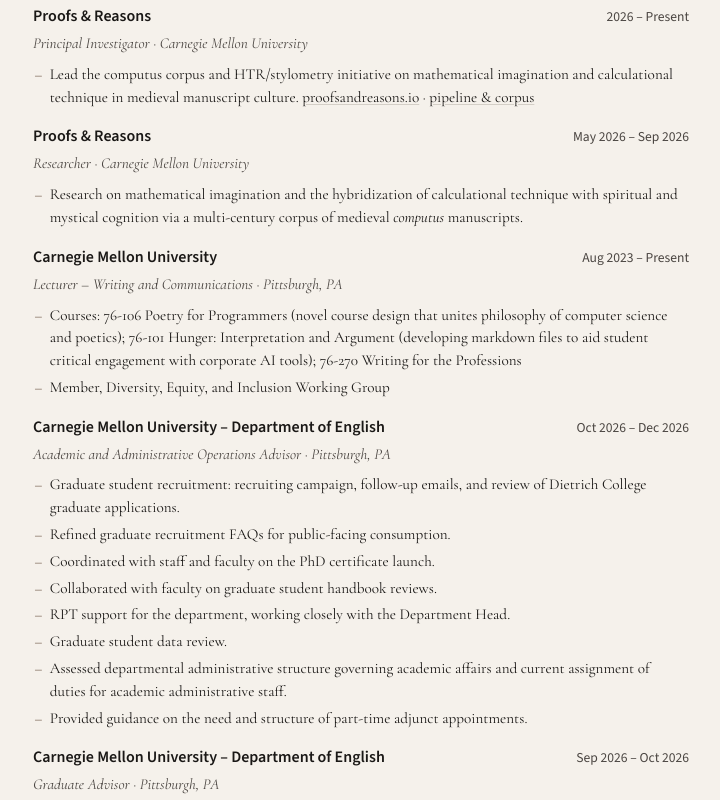
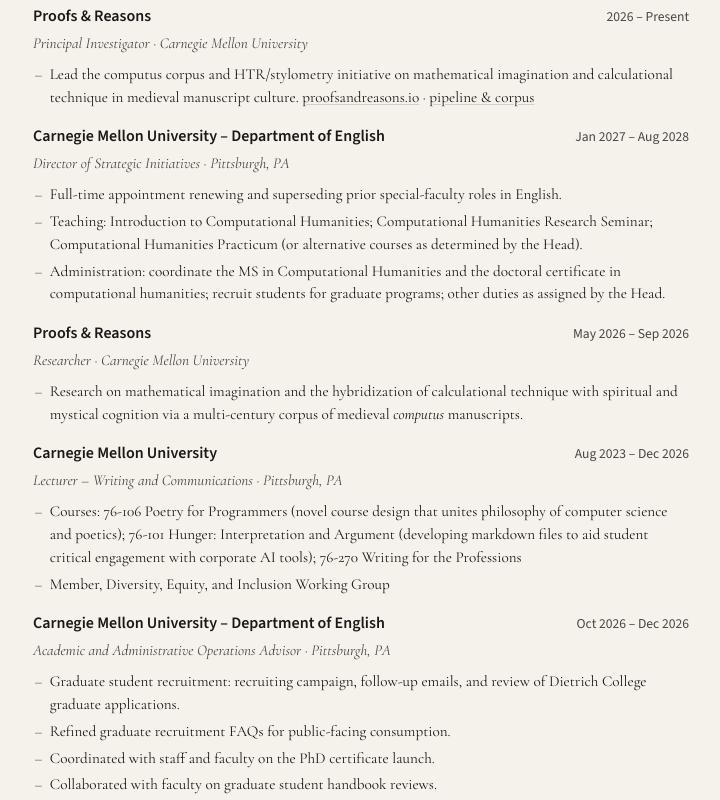
Before and after one commit to buzzcauldron/buzzcauldron.github.io, a plain HTML site: page index.html in a window 1280 px wide. Shown: the part 9960-10760 px from the top of the page, without its empty margins (279-999 px from the left). Drawn offline with nearby package versions, Linux system fonts and the light colour scheme.

Commit message:
Add Director of Strategic Initiatives appointment (Jan 2027–Aug 2028) across CV, site, and resumes.

```diff
--- a/index.html
+++ b/index.html
@@ -3,8 +3,8 @@
 <head>
   <meta charset="UTF-8">
   <meta name="viewport" content="width=device-width, initial-scale=1.0">
-  <title>Seth Strickland | Lecturer, Medieval Literature & Digital Humanities</title>
-  <meta name="description" content="Seth Strickland — Lecturer in Writing and Communications at Carnegie Mellon University. Medieval literature, Poetry for Programmers, Glyph Machina, Digital Humanities.">
+  <title>Seth Strickland | Director of Strategic Initiatives, Medieval Literature & Digital Humanities</title>
+  <meta name="description" content="Seth Strickland — Director of Strategic Initiatives in English at Carnegie Mellon University. Computational humanities, medieval literature, Poetry for Programmers, Glyph Machina.">
   <link rel="preconnect" href="https://fonts.googleapis.com">
   <link rel="preconnect" href="https://fonts.gstatic.com" crossorigin>
   <link href="https://fonts.googleapis.com/css2?family=Cormorant+Garamond:ital,wght@0,400;0,600;1,400&family=Source+Sans+3:wght@400;500;600&display=swap" rel="stylesheet">
@@ -22,7 +22,7 @@
         "telephone": "+1-607-288-2604",
         "url": "https://buzzcauldron.github.io",
         "sameAs": ["https://www.instagram.com/sethcoastisthebestcoast/", "https://www.theplowmanstudio.com/", "https://research-party.com/"],
-        "jobTitle": "Principal Investigator, Lecturer in Writing and Communications",
+        "jobTitle": "Director of Strategic Initiatives, Principal Investigator",
         "worksFor": {
           "@type": "Organization",
           "name": "Carnegie Mellon University",
@@ -797,13 +797,21 @@ The object of poetry is confessedly to act upon the emotions; and therein is poe
           <li>Lead the computus corpus and HTR/stylometry initiative on mathematical imagination and calculational technique in medieval manuscript culture. <a href="https://proofsandreasons.io/" target="_blank" rel="noopener">proofsandreasons.io</a> · <a href="#proofs-computus">pipeline &amp; corpus</a></li>
         </ul>
 
+        <h3>Carnegie Mellon University – Department of English <span class="date">Jan 2027 – Aug 2028</span></h3>
+        <p class="role">Director of Strategic Initiatives · Pittsburgh, PA</p>
+        <ul>
+          <li>Full-time appointment renewing and superseding prior special-faculty roles in English.</li>
+          <li>Teaching: Introduction to Computational Humanities; Computational Humanities Research Seminar; Computational Humanities Practicum (or alternative courses as determined by the Head).</li>
+          <li>Administration: coordinate the MS in Computational Humanities and the doctoral certificate in computational humanities; recruit students for graduate programs; other duties as assigned by the Head.</li>
+        </ul>
+
         <h3>Proofs &amp; Reasons <span class="date">May 2026 – Sep 2026</span></h3>
         <p class="role">Researcher · Carnegie Mellon University</p>
         <ul>
           <li>Research on mathematical imagination and the hybridization of calculational technique with spiritual and mystical cognition via a multi-century corpus of medieval <em>computus</em> manuscripts.</li>
         </ul>
 
-        <h3>Carnegie Mellon University <span class="date">Aug 2023 – Present</span></h3>
+        <h3>Carnegie Mellon University <span class="date">Aug 2023 – Dec 2026</span></h3>
         <p class="role">Lecturer – Writing and Communications · Pittsburgh, PA</p>
         <ul>
           <li>Courses: 76-106 Poetry for Programmers (novel course design that unites philosophy of computer science and poetics); 76-101 Hunger: Interpretation and Argument (developing markdown files to aid student critical engagement with corporate AI tools); 76-270 Writing for the Professions</li>
@@ -1114,7 +1122,7 @@ The object of poetry is confessedly to act upon the emotions; and therein is poe
     </main>
 
     <footer>
-      <p>Last updated: November 16, 2026</p>
+      <p>Last updated: November 20, 2026</p>
     </footer>
 
     <a href="#" class="back-to-top" id="back-to-top" aria-label="Return to top">↑ Top</a>
```
Also changed, not shown: 7 other files.
